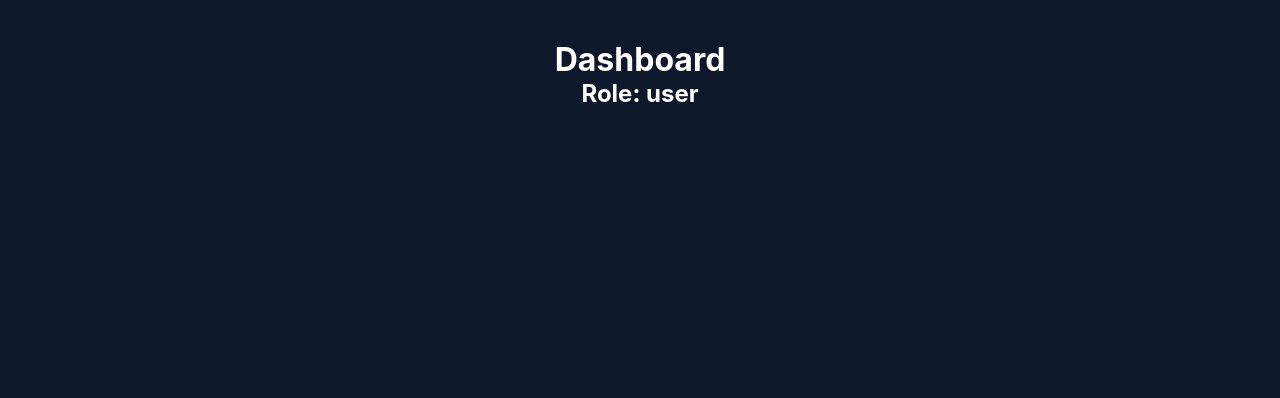
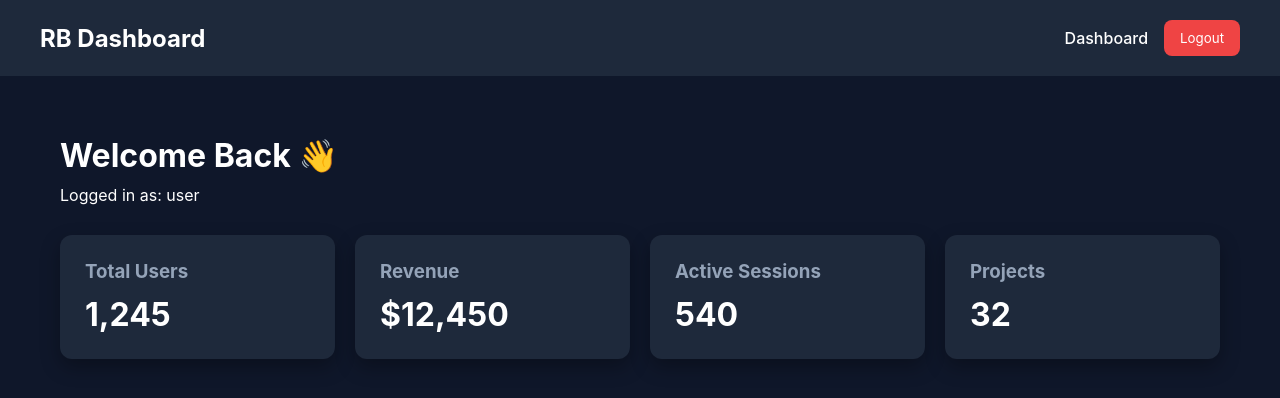
Before and after one commit to jihadsoyon/React-Learn-Practice, a React (Vite) app in the folder Problem-Solving/role-based-dashboard/: page / in a window 1280 px wide. Both pictures are taken after a click on the button "Login as User". Shown: the top 398 px of the page. Built offline with nearby package versions, Linux system fonts and the light colour scheme.

Commit message:
feat: redesign dashboard ui with analytics cards and professional navigation

```diff
--- a/Problem-Solving/role-based-dashboard/src/components/Navbar.jsx
+++ b/Problem-Solving/role-based-dashboard/src/components/Navbar.jsx
@@ -1,11 +1,22 @@
-import { Link } from "react-router-dom";
+import { Link, useNavigate } from "react-router-dom";
 import { useAuth } from "../context/AuthContext";
 
 function Navbar() {
   const { user, logout } = useAuth();
+  const navigate = useNavigate();
+
+  const handleLogout = () => {
+    logout();
+    navigate("/");
+  };
 
   return (
     <nav className="navbar">
+      <div className="logo">
+        RB Dashboard
+      </div>
+
+      <div className="nav-links">
         <Link to="/dashboard">
           Dashboard
         </Link>
@@ -16,9 +27,10 @@ function Navbar() {
           </Link>
         )}
 
-      <button onClick={logout}>
+        <button onClick={handleLogout}>
           Logout
         </button>
+      </div>
     </nav>
   );
 }
--- a/Problem-Solving/role-based-dashboard/src/index.css
+++ b/Problem-Solving/role-based-dashboard/src/index.css
@@ -10,42 +10,108 @@ body {
   color: white;
 }
 
+/* Login */
+
 .login-container {
   min-height: 100vh;
   display: flex;
   flex-direction: column;
+  justify-content: center;
+  align-items: center;
   gap: 20px;
-  justify-content: center;
+}
+
+.login-container h1 {
+  font-size: 48px;
+}
+
+.login-container button {
+  width: 220px;
+  padding: 14px;
+  border: none;
+  border-radius: 10px;
+  cursor: pointer;
+  font-size: 16px;
+  font-weight: 600;
+}
+
+/* Navbar */
+
+.navbar {
+  background: #1e293b;
+  display: flex;
+  justify-content: space-between;
+  align-items: center;
+  padding: 20px 40px;
+}
+
+.logo {
+  font-size: 24px;
+  font-weight: bold;
+}
+
+.nav-links {
+  display: flex;
+  gap: 16px;
   align-items: center;
 }
 
-.login-container button {
-  padding: 12px 20px;
-  border: none;
-  border-radius: 10px;
-  cursor: pointer;
-  font-weight: 600;
+.nav-links a {
+  text-decoration: none;
+  color: white;
+  font-weight: 500;
 }
 
-.page {
-  padding: 40px;
-  text-align: center;
+.nav-links button {
+  background: #ef4444;
+  color: white;
+  border: none;
+  padding: 10px 16px;
+  border-radius: 8px;
+  cursor: pointer;
 }
 
-.navbar {
-  display: flex;
-  justify-content: center;
-  gap: 20px;
+/* Dashboard */
+
+.dashboard-container {
+  max-width: 1200px;
+  margin: 40px auto;
   padding: 20px;
-  background: #1e293b;
 }
 
-.navbar a {
-  color: white;
-  text-decoration: none;
+.dashboard-header {
+  margin-bottom: 30px;
 }
 
-.navbar button {
-  padding: 8px 16px;
-  cursor: pointer;
+.dashboard-header h1 {
+  margin-bottom: 10px;
 }
+
+.stats-grid {
+  display: grid;
+  grid-template-columns: repeat(auto-fit, minmax(220px, 1fr));
+  gap: 20px;
+}
+
+.card {
+  background: #1e293b;
+  padding: 25px;
+  border-radius: 12px;
+  box-shadow: 0 8px 20px rgba(0,0,0,0.3);
+}
+
+.card h3 {
+  margin-bottom: 12px;
+  color: #94a3b8;
+}
+
+.card h2 {
+  font-size: 32px;
+}
+
+/* Admin Page */
+
+.page {
+  text-align: center;
+  margin-top: 80px;
+}
--- a/Problem-Solving/role-based-dashboard/src/pages/Dashboard.jsx
+++ b/Problem-Solving/role-based-dashboard/src/pages/Dashboard.jsx
@@ -1,13 +1,42 @@
 import { useAuth } from "../context/AuthContext";
+import Navbar from "../components/Navbar";
 
 function Dashboard() {
   const { user } = useAuth();
 
   return (
-    <div className="page">
-      <h1>Dashboard</h1>
-      <h2>Role: {user.role}</h2>
-    </div>
+    <>
+      <Navbar />
+
+      <div className="dashboard-container">
+        <div className="dashboard-header">
+          <h1>Welcome Back 👋</h1>
+          <p>Logged in as: {user.role}</p>
+        </div>
+
+        <div className="stats-grid">
+          <div className="card">
+            <h3>Total Users</h3>
+            <h2>1,245</h2>
+          </div>
+
+          <div className="card">
+            <h3>Revenue</h3>
+            <h2>$12,450</h2>
+          </div>
+
+          <div className="card">
+            <h3>Active Sessions</h3>
+            <h2>540</h2>
+          </div>
+
+          <div className="card">
+            <h3>Projects</h3>
+            <h2>32</h2>
+          </div>
+        </div>
+      </div>
+    </>
   );
 }
 
```
Lines whose indentation alone changed are shown as unchanged.
